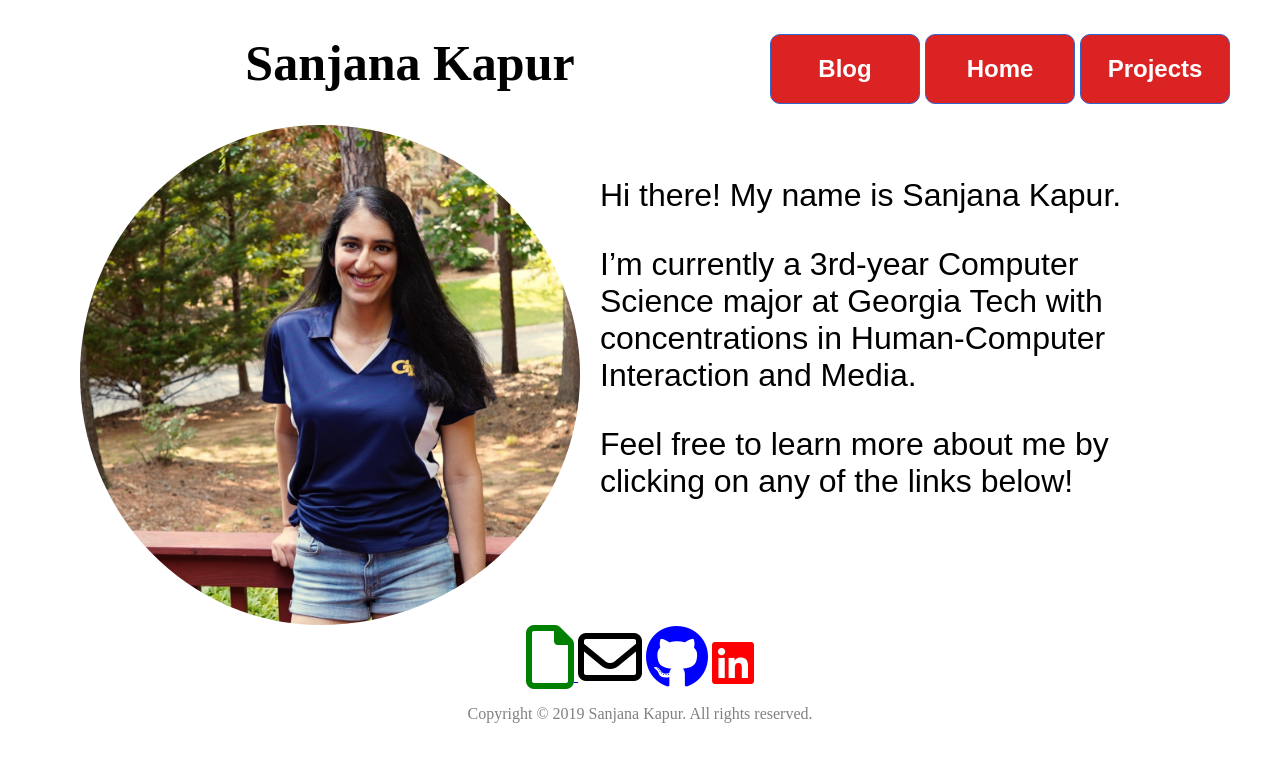
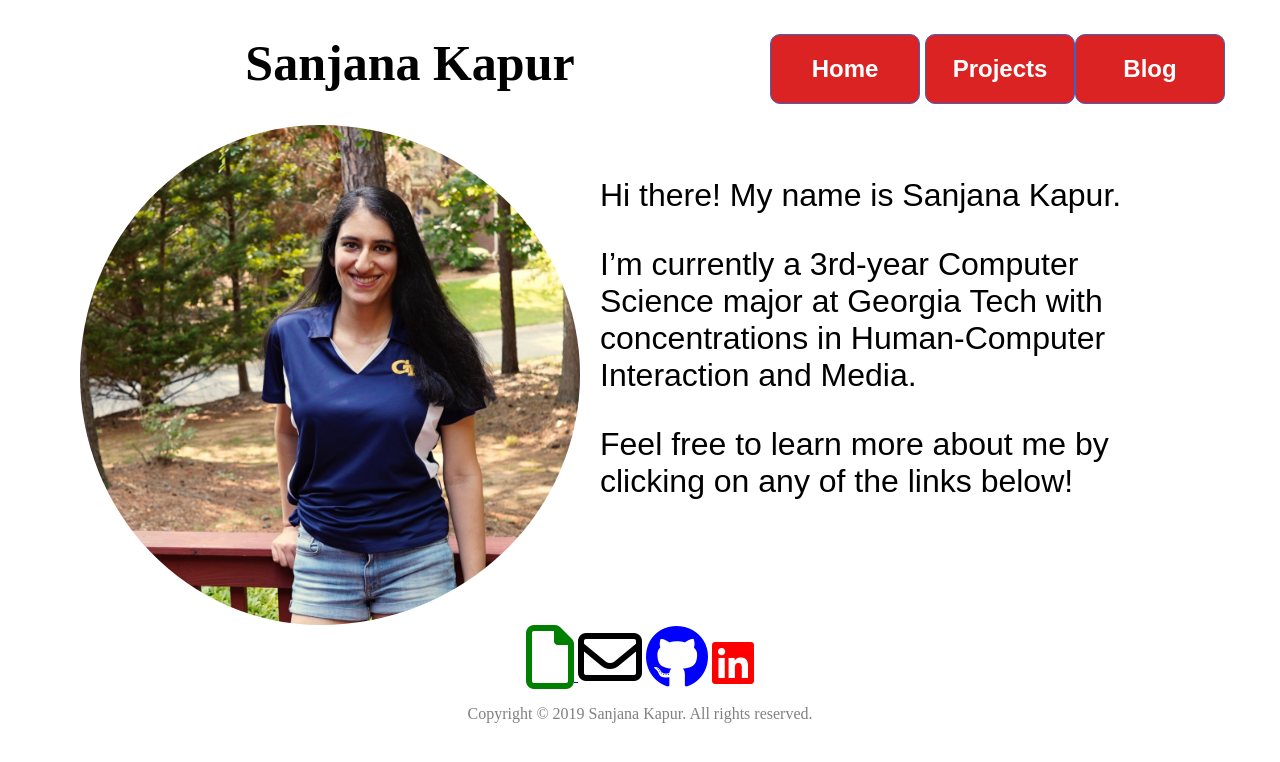
Before and after one commit to skapur12/skapur12.github.io, a Jekyll site: the page built from index.html, in a window 1280 px wide. Shown: the top 762 px of the page. Built offline with Jekyll 4.4.1, drawn with Linux system fonts in a browser that asks for light colours; nearby versions of some CDN libraries.

Commit message:
Update default.html

```diff
--- a/_layouts/default.html
+++ b/_layouts/default.html
@@ -11,6 +11,11 @@
 
 <body>
 
+<form>
+  <input class="MyButton" type="button" value="Blog" onclick="window.location.href='https://skapur12.github.io/blog/'"/>
+</form>
+
+
   <!--Project Button-->
   <div class="dropdown">
     <button class="dropbtn">Projects</button>
@@ -23,10 +28,6 @@
  <!-- New Home Button-->
 <form>
   <input class="MyButton" type="button" value="Home" onclick="window.location.href='https://skapur12.github.io/'"/>
-</form>
-
-<form>
-  <input class="MyButton" type="button" value="Blog" onclick="window.location.href='https://skapur12.github.io/blog/'"/>
 </form>
 
 
```
